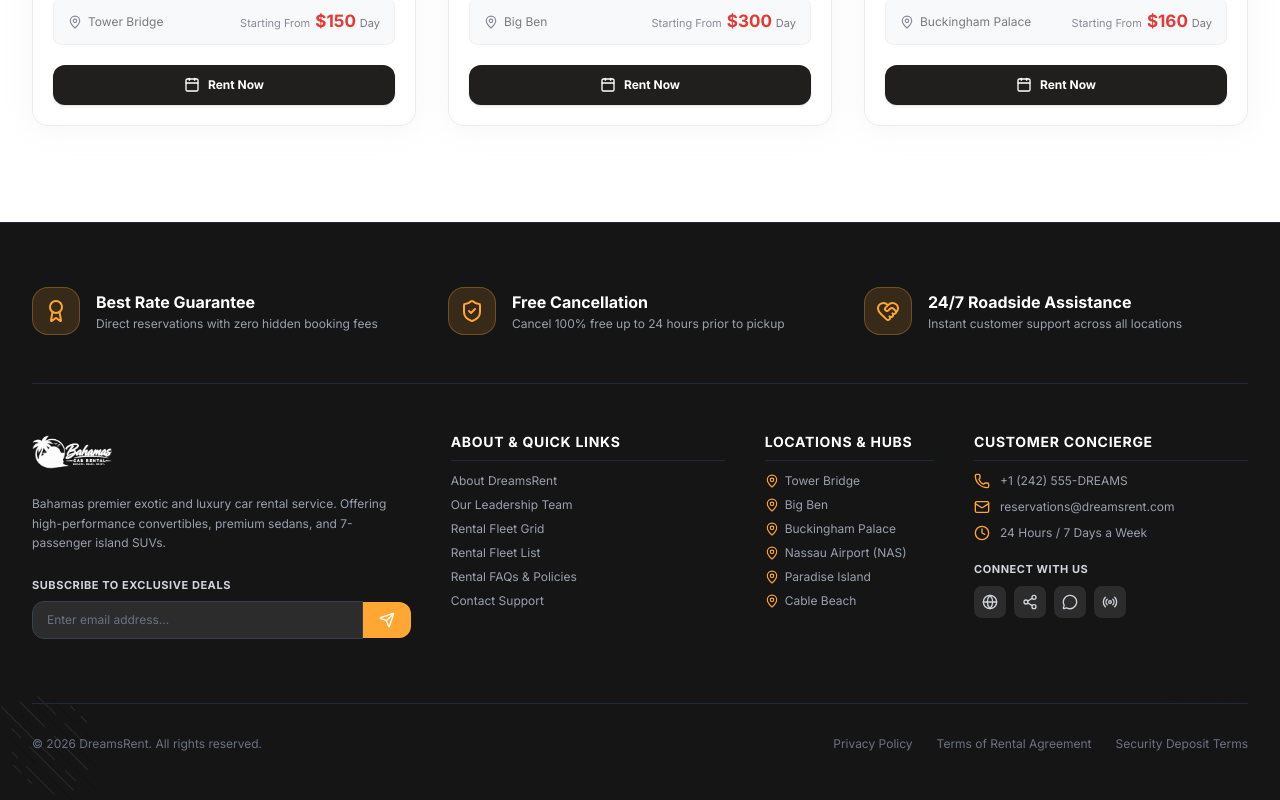
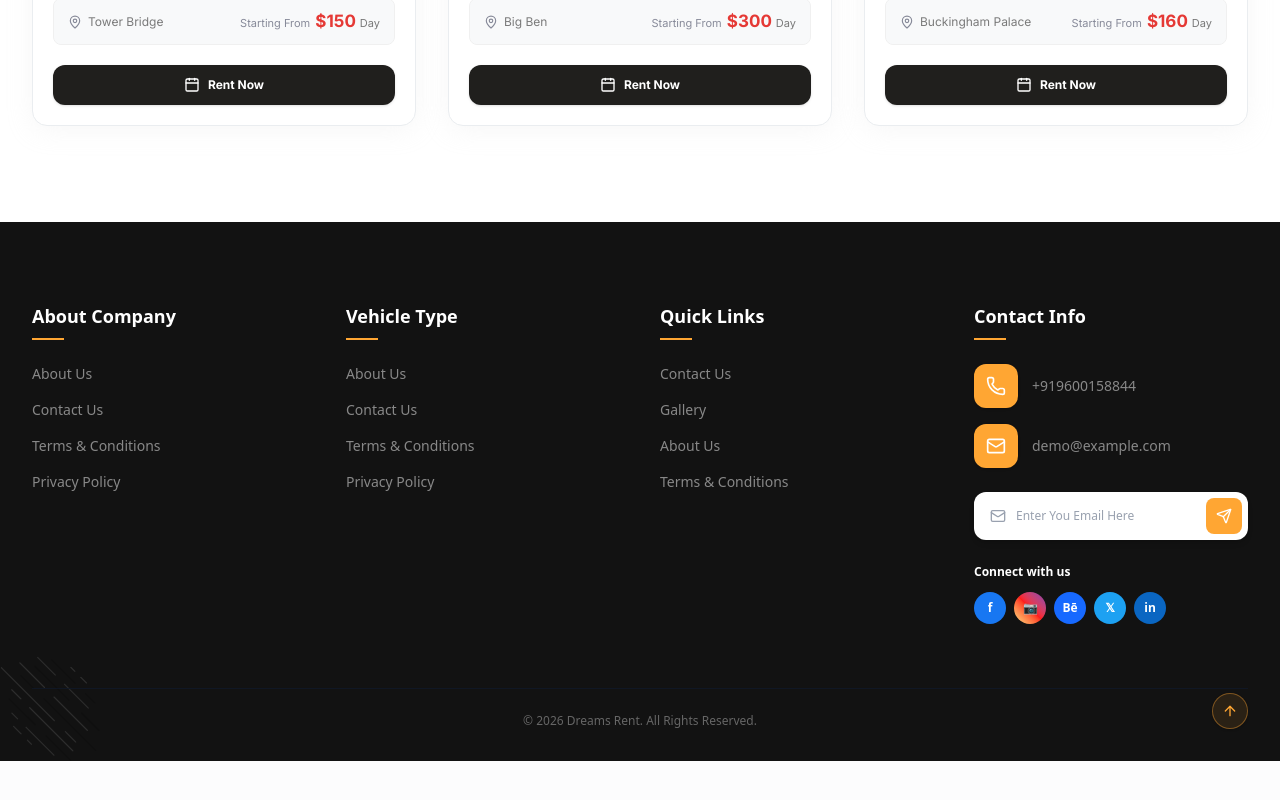
Before and after one commit to raushan22882917/dreamsrent-bahamas, a Next.js app: page / in a window 1280 px wide. Shown: the part 4410-5210 px from the top of the page. After the commit the page ends 5171 px from the top, so only its background shows below. Built offline with nearby package versions, Linux system fonts and the light colour scheme.

Commit message:
Pixel perfect replica of official footer with columns, icons, and newsletter

```diff
--- a/components/layout/Footer.tsx
+++ b/components/layout/Footer.tsx
@@ -3,19 +3,11 @@
 import React, { useState } from 'react';
 import Link from 'next/link';
 import {
-  Award,
-  ShieldCheck,
-  HeartHandshake,
-  MapPin,
   Phone,
   Mail,
-  Clock,
   Send,
   Check,
-  Globe,
-  Share2,
-  MessageCircle,
-  Radio
+  ArrowUp
 } from 'lucide-react';
 
 export const Footer: React.FC = () => {
@@ -31,222 +23,200 @@ export const Footer: React.FC = () => {
     }
   };
 
+  const scrollToTop = () => {
+    window.scrollTo({ top: 0, behavior: 'smooth' });
+  };
+
   return (
-    <footer className="bg-[#151515] text-gray-300 pt-16 pb-12 border-t border-gray-800 relative overflow-hidden">
+    <footer className="bg-[#121212] text-[#888888] pt-20 pb-8 relative overflow-hidden font-sans">
 
-      {/* Decorative theme background flourishes */}
+      {/* Decorative theme tyre mark background on left */}
       <img
         src="/images/footer-left.png"
         alt=""
-        className="absolute left-0 bottom-0 opacity-10 pointer-events-none max-w-[250px]"
-        onError={(e) => { (e.target as HTMLElement).style.display = 'none'; }}
-      />
-      <img
-        src="/images/footer-right.png"
-        alt=""
-        className="absolute right-0 bottom-0 opacity-10 pointer-events-none max-w-[250px]"
+        className="absolute left-0 bottom-0 opacity-15 pointer-events-none max-w-[320px]"
         onError={(e) => { (e.target as HTMLElement).style.display = 'none'; }}
       />
 
       <div className="max-w-7xl mx-auto px-4 sm:px-6 lg:px-8 relative z-10">
 
-        {/* Top 3 Feature Pillars */}
-        <div className="grid grid-cols-1 md:grid-cols-3 gap-8 pb-12 border-b border-gray-800">
-          <div className="flex items-center space-x-4">
-            <div className="w-12 h-12 rounded-2xl bg-[#FFA633]/15 border border-[#FFA633]/30 flex items-center justify-center text-[#FFA633] flex-shrink-0">
-              <Award className="w-6 h-6" />
-            </div>
-            <div>
-              <h4 className="font-bold text-white text-sm sm:text-base">Best Rate Guarantee</h4>
-              <p className="text-xs text-gray-400 mt-0.5">Direct reservations with zero hidden booking fees</p>
-            </div>
+        {/* 4 Footer Columns (Exact match to DreamsRent Screenshot) */}
+        <div className="grid grid-cols-1 sm:grid-cols-2 lg:grid-cols-4 gap-10 pb-16">
+
+          {/* Column 1: About Company */}
+          <div>
+            <h4 className="text-lg font-bold text-white mb-2">
+              About Company
+            </h4>
+            <div className="w-8 h-[2px] bg-[#FFA633] mb-6"></div>
+
+            <ul className="space-y-4 text-sm font-medium">
+              <li>
+                <Link href="/about-us" className="hover:text-[#FFA633] transition-colors">
+                  About Us
+                </Link>
+              </li>
+              <li>
+                <Link href="/contact-us" className="hover:text-[#FFA633] transition-colors">
+                  Contact Us
+                </Link>
+              </li>
+              <li>
+                <Link href="/faq" className="hover:text-[#FFA633] transition-colors">
+                  Terms & Conditions
+                </Link>
+              </li>
+              <li>
+                <Link href="/faq" className="hover:text-[#FFA633] transition-colors">
+                  Privacy Policy
+                </Link>
+              </li>
+            </ul>
           </div>
 
-          <div className="flex items-center space-x-4">
-            <div className="w-12 h-12 rounded-2xl bg-[#FFA633]/15 border border-[#FFA633]/30 flex items-center justify-center text-[#FFA633] flex-shrink-0">
-              <ShieldCheck className="w-6 h-6" />
-            </div>
-            <div>
-              <h4 className="font-bold text-white text-sm sm:text-base">Free Cancellation</h4>
-              <p className="text-xs text-gray-400 mt-0.5">Cancel 100% free up to 24 hours prior to pickup</p>
-            </div>
+          {/* Column 2: Vehicle Type */}
+          <div>
+            <h4 className="text-lg font-bold text-white mb-2">
+              Vehicle Type
+            </h4>
+            <div className="w-8 h-[2px] bg-[#FFA633] mb-6"></div>
+
+            <ul className="space-y-4 text-sm font-medium">
+              <li>
+                <Link href="/about-us" className="hover:text-[#FFA633] transition-colors">
+                  About Us
+                </Link>
+              </li>
+              <li>
+                <Link href="/contact-us" className="hover:text-[#FFA633] transition-colors">
+                  Contact Us
+                </Link>
+              </li>
+              <li>
+                <Link href="/faq" className="hover:text-[#FFA633] transition-colors">
+                  Terms & Conditions
+                </Link>
+              </li>
+              <li>
+                <Link href="/faq" className="hover:text-[#FFA633] transition-colors">
+                  Privacy Policy
+                </Link>
+              </li>
+            </ul>
           </div>
 
-          <div className="flex items-center space-x-4">
-            <div className="w-12 h-12 rounded-2xl bg-[#FFA633]/15 border border-[#FFA633]/30 flex items-center justify-center text-[#FFA633] flex-shrink-0">
-              <HeartHandshake className="w-6 h-6" />
+          {/* Column 3: Quick Links */}
+          <div>
+            <h4 className="text-lg font-bold text-white mb-2">
+              Quick Links
+            </h4>
+            <div className="w-8 h-[2px] bg-[#FFA633] mb-6"></div>
+
+            <ul className="space-y-4 text-sm font-medium">
+              <li>
+                <Link href="/contact-us" className="hover:text-[#FFA633] transition-colors">
+                  Contact Us
+                </Link>
+              </li>
+              <li>
+                <Link href="/rental-grid" className="hover:text-[#FFA633] transition-colors">
+                  Gallery
+                </Link>
+              </li>
+              <li>
+                <Link href="/about-us" className="hover:text-[#FFA633] transition-colors">
+                  About Us
+                </Link>
+              </li>
+              <li>
+                <Link href="/faq" className="hover:text-[#FFA633] transition-colors">
+                  Terms & Conditions
+                </Link>
+              </li>
+            </ul>
+          </div>
+
+          {/* Column 4: Contact Info */}
+          <div className="space-y-4">
+            <h4 className="text-lg font-bold text-white mb-2">
+              Contact Info
+            </h4>
+            <div className="w-8 h-[2px] bg-[#FFA633] mb-6"></div>
+
+            {/* Phone */}
+            <div className="flex items-center space-x-3.5">
+              <div className="w-11 h-11 rounded-xl bg-[#FFA633] flex items-center justify-center text-white flex-shrink-0 shadow-sm">
+                <Phone className="w-5 h-5" />
+              </div>
+              <a href="tel:+919600158844" className="text-sm font-medium text-[#888888] hover:text-white transition-colors">
+                +919600158844
+              </a>
             </div>
-            <div>
-              <h4 className="font-bold text-white text-sm sm:text-base">24/7 Roadside Assistance</h4>
-              <p className="text-xs text-gray-400 mt-0.5">Instant customer support across all locations</p>
+
+            {/* Email */}
+            <div className="flex items-center space-x-3.5">
+              <div className="w-11 h-11 rounded-xl bg-[#FFA633] flex items-center justify-center text-white flex-shrink-0 shadow-sm">
+                <Mail className="w-5 h-5" />
+              </div>
+              <a href="mailto:demo@example.com" className="text-sm font-medium text-[#888888] hover:text-white transition-colors">
+                demo@example.com
+              </a>
             </div>
-          </div>
-        </div>
 
-        {/* 4 Main Footer Columns */}
-        <div className="grid grid-cols-1 md:grid-cols-2 lg:grid-cols-12 gap-10 py-12">
-
-          {/* Column 1: Brand Info & Newsletter (lg:col-span-4) */}
-          <div className="lg:col-span-4 space-y-4">
-            <Link href="/" className="inline-block">
-              <img
-                src="/images/logo.png"
-                alt="DreamsRent"
-                className="h-10 w-auto object-contain brightness-0 invert"
-                onError={(e) => {
-                  (e.target as HTMLImageElement).src = '/images/logo.svg';
-                }}
-              />
-            </Link>
-
-            <p className="text-xs text-gray-400 leading-relaxed pr-4">
-              Bahamas premier exotic and luxury car rental service. Offering high-performance convertibles, premium sedans, and 7-passenger island SUVs.
-            </p>
-
+            {/* Newsletter Input Box */}
             <div className="pt-2">
-              <h5 className="text-[11px] font-bold text-gray-300 uppercase tracking-wider mb-2">
-                Subscribe to Exclusive Deals
-              </h5>
-
               {subscribed ? (
                 <div className="p-3 bg-emerald-950/80 border border-emerald-600/50 rounded-xl text-emerald-400 text-xs flex items-center space-x-2">
                   <Check className="w-4 h-4 text-emerald-400" />
-                  <span>Thank you for subscribing!</span>
+                  <span>Subscribed successfully!</span>
                 </div>
               ) : (
-                <form onSubmit={handleSubscribe} className="flex items-center">
+                <form onSubmit={handleSubscribe} className="bg-white rounded-xl p-1.5 flex items-center shadow-md">
+                  <Mail className="w-4 h-4 text-gray-400 ml-2.5 flex-shrink-0" />
                   <input
                     type="email"
                     required
-                    placeholder="Enter email address..."
+                    placeholder="Enter You Email Here"
                     value={email}
                     onChange={(e) => setEmail(e.target.value)}
-                    className="flex-1 px-3.5 py-2.5 bg-white/10 border border-gray-700 rounded-l-xl text-xs text-white placeholder-gray-500 focus:outline-none focus:border-[#FFA633]"
+                    className="flex-1 px-2.5 py-1.5 text-xs text-gray-900 placeholder-gray-400 focus:outline-none bg-transparent"
                   />
                   <button
                     type="submit"
-                    className="px-4 py-2.5 bg-[#FFA633] hover:bg-[#e5952e] text-white rounded-r-xl transition-colors flex items-center justify-center"
-                    title="Subscribe"
+                    className="w-9 h-9 rounded-lg bg-[#FFA633] hover:bg-[#e5952e] text-white flex items-center justify-center transition-colors flex-shrink-0"
+                    title="Submit"
                   >
                     <Send className="w-4 h-4" />
                   </button>
                 </form>
               )}
             </div>
-          </div>
 
-          {/* Column 2: About & Quick Links (lg:col-span-3) */}
-          <div className="lg:col-span-3 space-y-3">
-            <h4 className="text-sm font-bold text-white uppercase tracking-wider border-b border-gray-800 pb-2">
-              About & Quick Links
-            </h4>
-            <ul className="space-y-2 text-xs text-gray-400">
-              <li>
-                <Link href="/about-us" className="hover:text-[#FFA633] transition-colors">
-                  About DreamsRent
-                </Link>
-              </li>
-              <li>
-                <Link href="/our-team" className="hover:text-[#FFA633] transition-colors">
-                  Our Leadership Team
-                </Link>
-              </li>
-              <li>
-                <Link href="/rental-grid" className="hover:text-[#FFA633] transition-colors">
-                  Rental Fleet Grid
-                </Link>
-              </li>
-              <li>
-                <Link href="/rental-list" className="hover:text-[#FFA633] transition-colors">
-                  Rental Fleet List
-                </Link>
-              </li>
-              <li>
-                <Link href="/faq" className="hover:text-[#FFA633] transition-colors">
-                  Rental FAQs & Policies
-                </Link>
-              </li>
-              <li>
-                <Link href="/contact-us" className="hover:text-[#FFA633] transition-colors">
-                  Contact Support
-                </Link>
-              </li>
-            </ul>
-          </div>
-
-          {/* Column 3: Locations & Hubs (lg:col-span-2) */}
-          <div className="lg:col-span-2 space-y-3">
-            <h4 className="text-sm font-bold text-white uppercase tracking-wider border-b border-gray-800 pb-2">
-              Locations & Hubs
-            </h4>
-            <ul className="space-y-2 text-xs text-gray-400">
-              <li className="flex items-center space-x-1.5 hover:text-[#FFA633] cursor-pointer">
-                <MapPin className="w-3.5 h-3.5 text-[#FFA633] flex-shrink-0" />
-                <span>Tower Bridge</span>
-              </li>
-              <li className="flex items-center space-x-1.5 hover:text-[#FFA633] cursor-pointer">
-                <MapPin className="w-3.5 h-3.5 text-[#FFA633] flex-shrink-0" />
-                <span>Big Ben</span>
-              </li>
-              <li className="flex items-center space-x-1.5 hover:text-[#FFA633] cursor-pointer">
-                <MapPin className="w-3.5 h-3.5 text-[#FFA633] flex-shrink-0" />
-                <span>Buckingham Palace</span>
-              </li>
-              <li className="flex items-center space-x-1.5 hover:text-[#FFA633] cursor-pointer">
-                <MapPin className="w-3.5 h-3.5 text-[#FFA633] flex-shrink-0" />
-                <span>Nassau Airport (NAS)</span>
-              </li>
-              <li className="flex items-center space-x-1.5 hover:text-[#FFA633] cursor-pointer">
-                <MapPin className="w-3.5 h-3.5 text-[#FFA633] flex-shrink-0" />
-                <span>Paradise Island</span>
-              </li>
-              <li className="flex items-center space-x-1.5 hover:text-[#FFA633] cursor-pointer">
-                <MapPin className="w-3.5 h-3.5 text-[#FFA633] flex-shrink-0" />
-                <span>Cable Beach</span>
-              </li>
-            </ul>
-          </div>
-
-          {/* Column 4: Customer Concierge (lg:col-span-3) */}
-          <div className="lg:col-span-3 space-y-3">
-            <h4 className="text-sm font-bold text-white uppercase tracking-wider border-b border-gray-800 pb-2">
-              Customer Concierge
-            </h4>
-            <div className="space-y-2.5 text-xs text-gray-400">
-              <div className="flex items-center space-x-2.5">
-                <Phone className="w-4 h-4 text-[#FFA633] flex-shrink-0" />
-                <a href="tel:+12425553732" className="hover:text-white transition-colors">
-                  +1 (242) 555-DREAMS
-                </a>
-              </div>
-              <div className="flex items-center space-x-2.5">
-                <Mail className="w-4 h-4 text-[#FFA633] flex-shrink-0" />
-                <a href="mailto:reservations@dreamsrent.com" className="hover:text-white transition-colors">
-                  reservations@dreamsrent.com
-                </a>
-              </div>
-              <div className="flex items-center space-x-2.5">
-                <Clock className="w-4 h-4 text-[#FFA633] flex-shrink-0" />
-                <span>24 Hours / 7 Days a Week</span>
-              </div>
-            </div>
-
+            {/* Social Icons */}
             <div className="pt-2">
-              <span className="text-[11px] font-bold text-gray-300 uppercase tracking-wider block mb-2">
-                Connect With Us
+              <span className="text-xs font-semibold text-white block mb-3">
+                Connect with us
               </span>
               <div className="flex items-center space-x-2">
-                <a href="#" className="w-8 h-8 rounded-lg bg-white/10 hover:bg-[#FFA633] hover:text-white text-gray-300 flex items-center justify-center transition-colors">
-                  <Globe className="w-4 h-4" />
+                {/* Facebook */}
+                <a href="#" className="w-8 h-8 rounded-full bg-[#1877F2] text-white flex items-center justify-center text-xs font-bold hover:opacity-90 transition-opacity">
+                  f
                 </a>
-                <a href="#" className="w-8 h-8 rounded-lg bg-white/10 hover:bg-[#FFA633] hover:text-white text-gray-300 flex items-center justify-center transition-colors">
-                  <Share2 className="w-4 h-4" />
+                {/* Instagram */}
+                <a href="#" className="w-8 h-8 rounded-full bg-gradient-to-tr from-[#FFDC80] via-[#FD1D1D] to-[#833AB4] text-white flex items-center justify-center text-xs font-bold hover:opacity-90 transition-opacity">
+                  📷
                 </a>
-                <a href="#" className="w-8 h-8 rounded-lg bg-white/10 hover:bg-[#FFA633] hover:text-white text-gray-300 flex items-center justify-center transition-colors">
-                  <MessageCircle className="w-4 h-4" />
+                {/* Behance */}
+                <a href="#" className="w-8 h-8 rounded-full bg-[#1769FF] text-white flex items-center justify-center text-xs font-bold hover:opacity-90 transition-opacity">
+                  Bē
                 </a>
-                <a href="#" className="w-8 h-8 rounded-lg bg-white/10 hover:bg-[#FFA633] hover:text-white text-gray-300 flex items-center justify-center transition-colors">
-                  <Radio className="w-4 h-4" />
+                {/* Twitter */}
+                <a href="#" className="w-8 h-8 rounded-full bg-[#1DA1F2] text-white flex items-center justify-center text-xs font-bold hover:opacity-90 transition-opacity">
+                  𝕏
+                </a>
+                {/* LinkedIn */}
+                <a href="#" className="w-8 h-8 rounded-full bg-[#0A66C2] text-white flex items-center justify-center text-xs font-bold hover:opacity-90 transition-opacity">
+                  in
                 </a>
               </div>
             </div>
@@ -255,20 +225,22 @@ export const Footer: React.FC = () => {
 
         </div>
 
-        {/* Bottom Copyright Bar */}
-        <div className="pt-8 mt-4 border-t border-gray-800 flex flex-col md:flex-row items-center justify-between text-xs text-gray-500 gap-4">
-          <p>© 2026 DreamsRent. All rights reserved.</p>
-          <div className="flex flex-wrap items-center gap-6">
-            <Link href="/faq" className="hover:text-gray-300 transition-colors">
-              Privacy Policy
-            </Link>
-            <Link href="/faq" className="hover:text-gray-300 transition-colors">
-              Terms of Rental Agreement
-            </Link>
-            <Link href="/faq" className="hover:text-gray-300 transition-colors">
-              Security Deposit Terms
-            </Link>
+        {/* Bottom Bar: Centered Copyright and Scroll-to-Top Button */}
+        <div className="pt-6 border-t border-gray-900/80 flex items-center justify-between relative">
+          <div className="w-full text-center">
+            <p className="text-xs text-[#666666]">
+              © 2026 Dreams Rent. All Rights Reserved.
+            </p>
           </div>
+
+          {/* Scroll to Top floating right */}
+          <button
+            onClick={scrollToTop}
+            className="absolute right-0 bottom-0 w-9 h-9 rounded-full border border-[#FFA633]/40 bg-[#FFA633]/10 hover:bg-[#FFA633] text-[#FFA633] hover:text-white flex items-center justify-center transition-all duration-300 shadow-sm"
+            title="Back to Top"
+          >
+            <ArrowUp className="w-4 h-4" />
+          </button>
         </div>
 
       </div>
```
